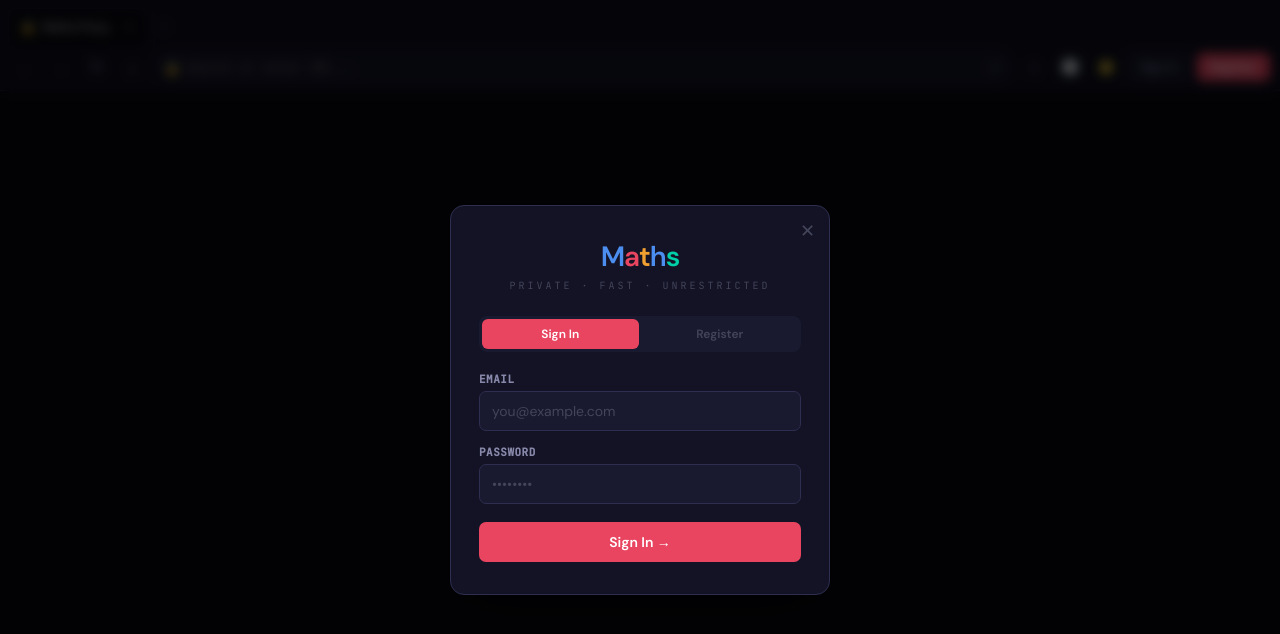
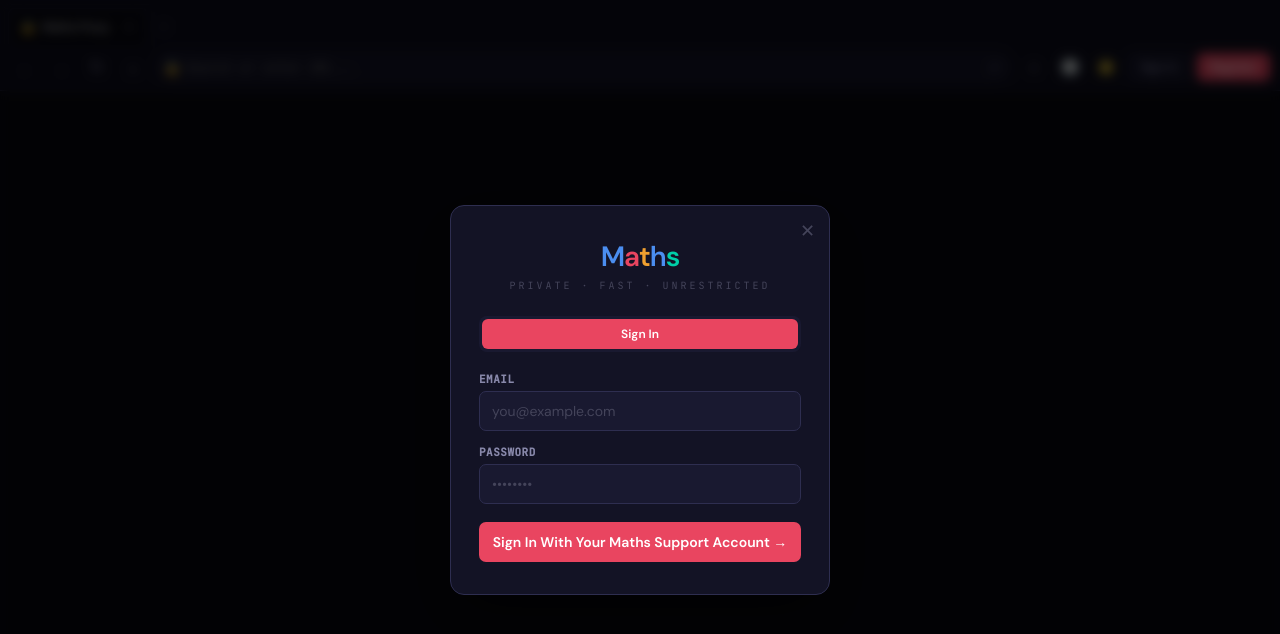
Before and after one commit to GABEHACKER33/Maths_Proxy, a website: page public/index.html in a window 1280 px wide. Both pictures are taken after a click on the button "Sign In". Drawn offline with nearby package versions, Linux system fonts and the light colour scheme.

Commit message:
Update index.html

```diff
--- a/public/index.html
+++ b/public/index.html
@@ -631,12 +631,11 @@
     <div class="modal-tagline">private · fast · unrestricted</div>
     <div class="tab-bar-modal">
       <button class="modal-tab active" id="tabLogin" onclick="switchTab('login')">Sign In</button>
-      <button class="modal-tab" id="tabReg" onclick="switchTab('register')">Register</button>
     </div>
     <div id="formLogin">
       <div class="form-group"><label class="form-label">Email</label><input class="form-input" type="email" id="loginEmail" placeholder="you@example.com" autocomplete="email"/></div>
       <div class="form-group"><label class="form-label">Password</label><input class="form-input" type="password" id="loginPass" placeholder="••••••••" autocomplete="current-password"/></div>
-      <button class="btn-full" id="loginBtn" onclick="doLogin()">Sign In →</button>
+      <button class="btn-full" id="loginBtn" onclick="doLogin()">Sign In  With Your Maths Support Account →</button>
       <div class="auth-msg" id="loginMsg"></div>
     </div>
     <div id="formReg" style="display:none">
```
